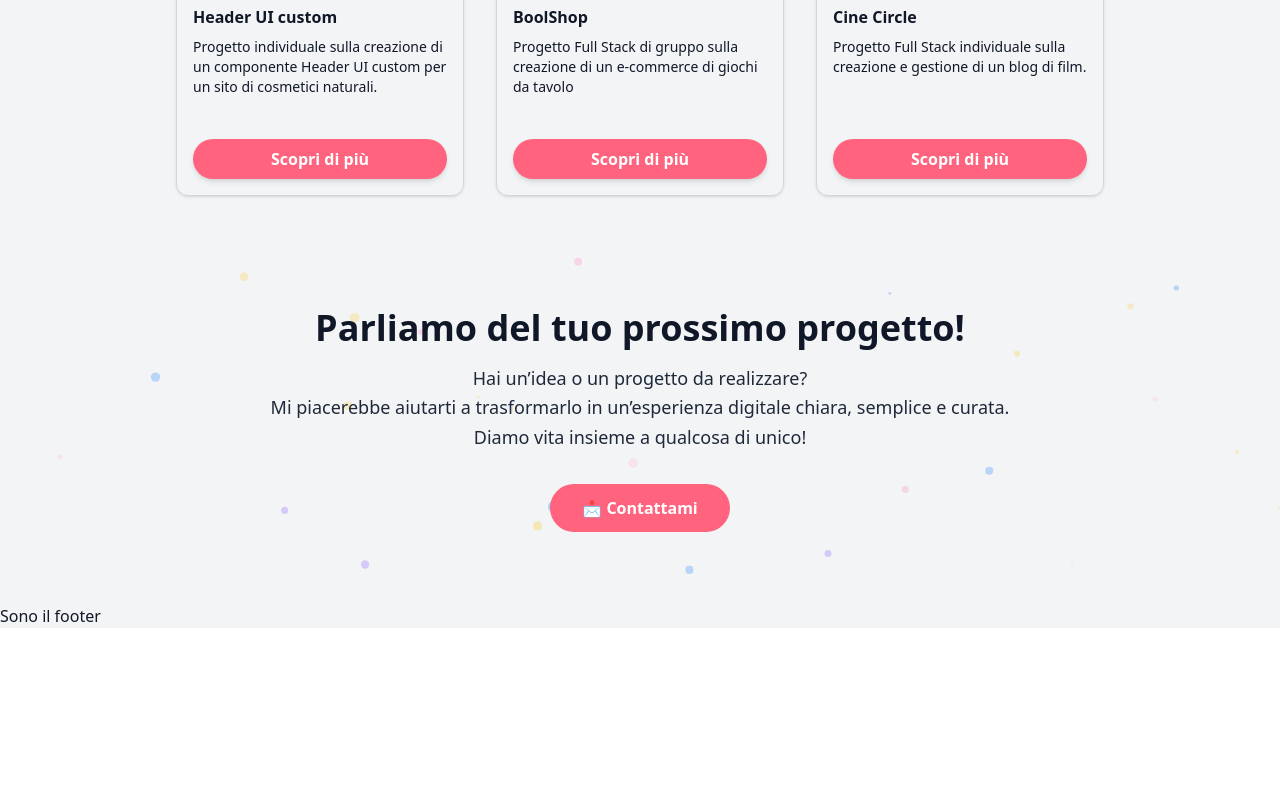
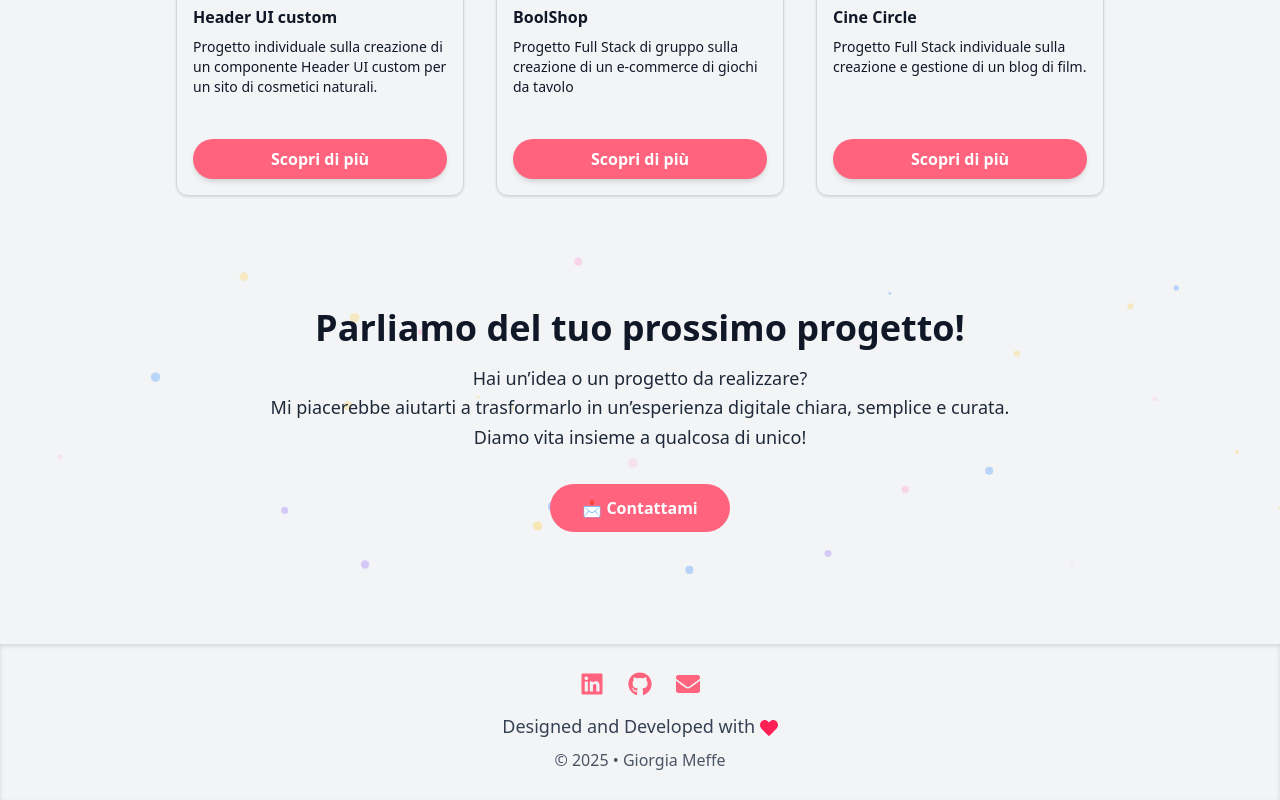
Before and after one commit to giorgiameffe/giorgiameffe-portfolio, a React (Vite) app: page / in a window 1280 px wide. Shown: the part 1052-1852 px from the top of the page. Before the commit the page ends 1680 px from the top, so only its background shows below. Built offline with nearby package versions, Linux system fonts and the light colour scheme; a web font is replaced by a local one.

Commit message:
feat: create Footer component

```diff
--- a/src/components/Footer.tsx
+++ b/src/components/Footer.tsx
@@ -1,16 +1,54 @@
 import React from "react";
+import { FaLinkedin, FaGithub, FaEnvelope, FaHeart } from "react-icons/fa";
+import { Link } from "react-router-dom";
 
 const Footer: React.FC = () => {
 
     return (
 
+        <footer className="w-full py-7 text-center mt-10 shadow-inner shadow-gray-300 dark:shadow-gray-900">
 
-        <div>
-            Sono il footer
-        </div>
+            {/* Social Icons */}
+            <div className="flex justify-center gap-6">
+                <Link
+                    to="https://www.linkedin.com/in/giorgia-meffe-41b23b389"
+                    target="_blank"
+                    rel="noreferrer"
+                    className="text-gray-700 dark:text-gray-300 text-rose-400 hover:text-rose-500 transition"
+                >
+                    <FaLinkedin className="text-2xl" />
 
-    )
+                </Link>
 
-}
+                <Link
+                    to="https://github.com/giorgiameffe"
+                    target="_blank"
+                    rel="noreferrer"
+                    className="text-gray-700 dark:text-gray-300 text-rose-400 hover:text-rose-500 transition"
+                >
+                    <FaGithub className="text-2xl" />
+
+                </Link>
+
+                <Link
+                    to="/"
+                    className="text-gray-700 dark:text-gray-300 text-rose-400 hover:text-rose-500 transition"
+                >
+                    <FaEnvelope className="text-2xl" />
+                </Link>
+            </div>
+
+            {/* Frase */}
+            <p className="text-lg text-gray-700 dark:text-gray-500 mt-4">
+                Designed and Developed with <FaHeart className="inline text-md text-rose-500" />
+            </p>
+
+            {/* Copyright */}
+            <p className="text-md text-gray-600 dark:text-gray-600 mt-2">
+                © {new Date().getFullYear()} • Giorgia Meffe
+            </p>
+        </footer>
+    );
+};
 
 export default Footer;
```
